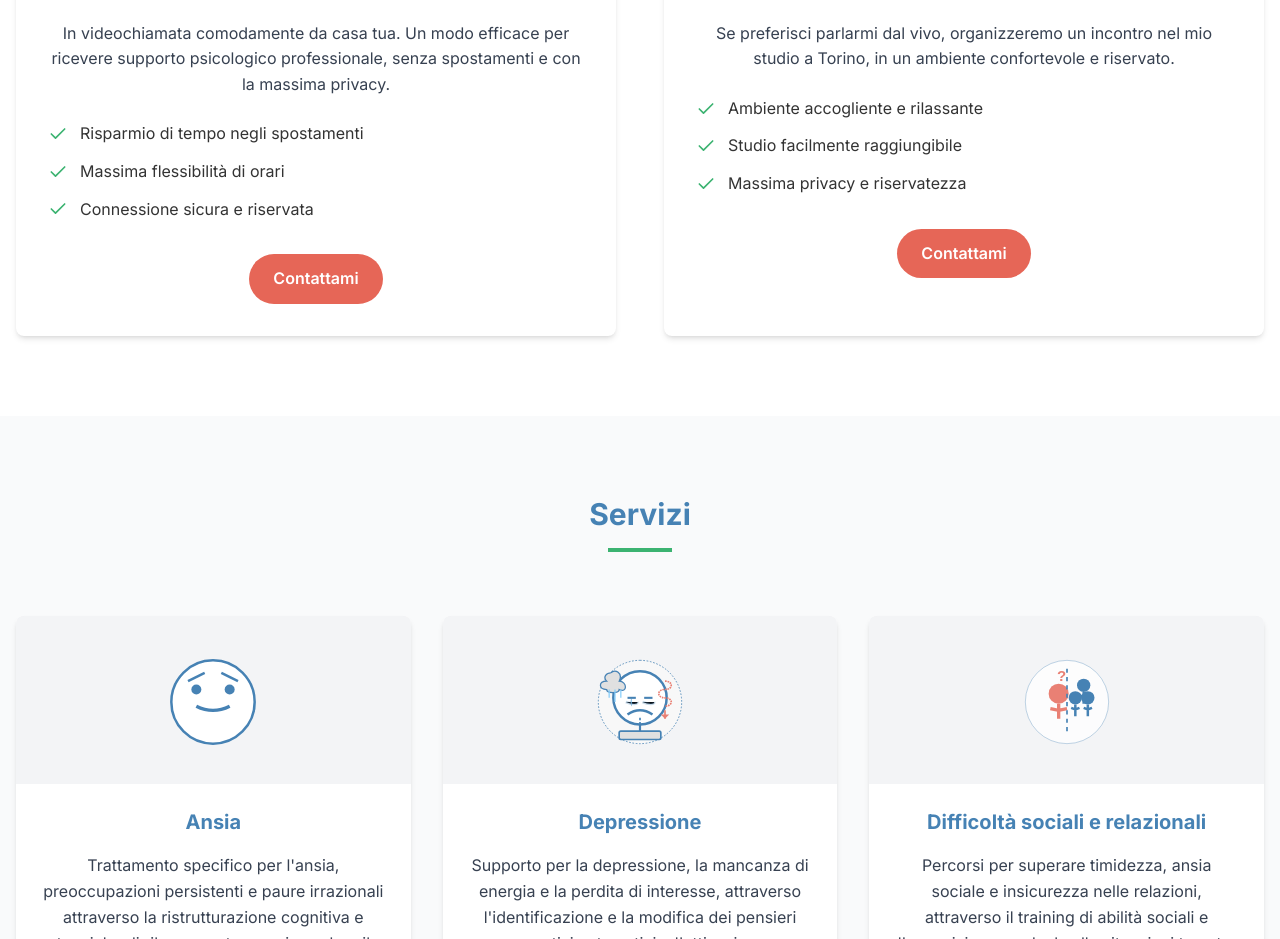
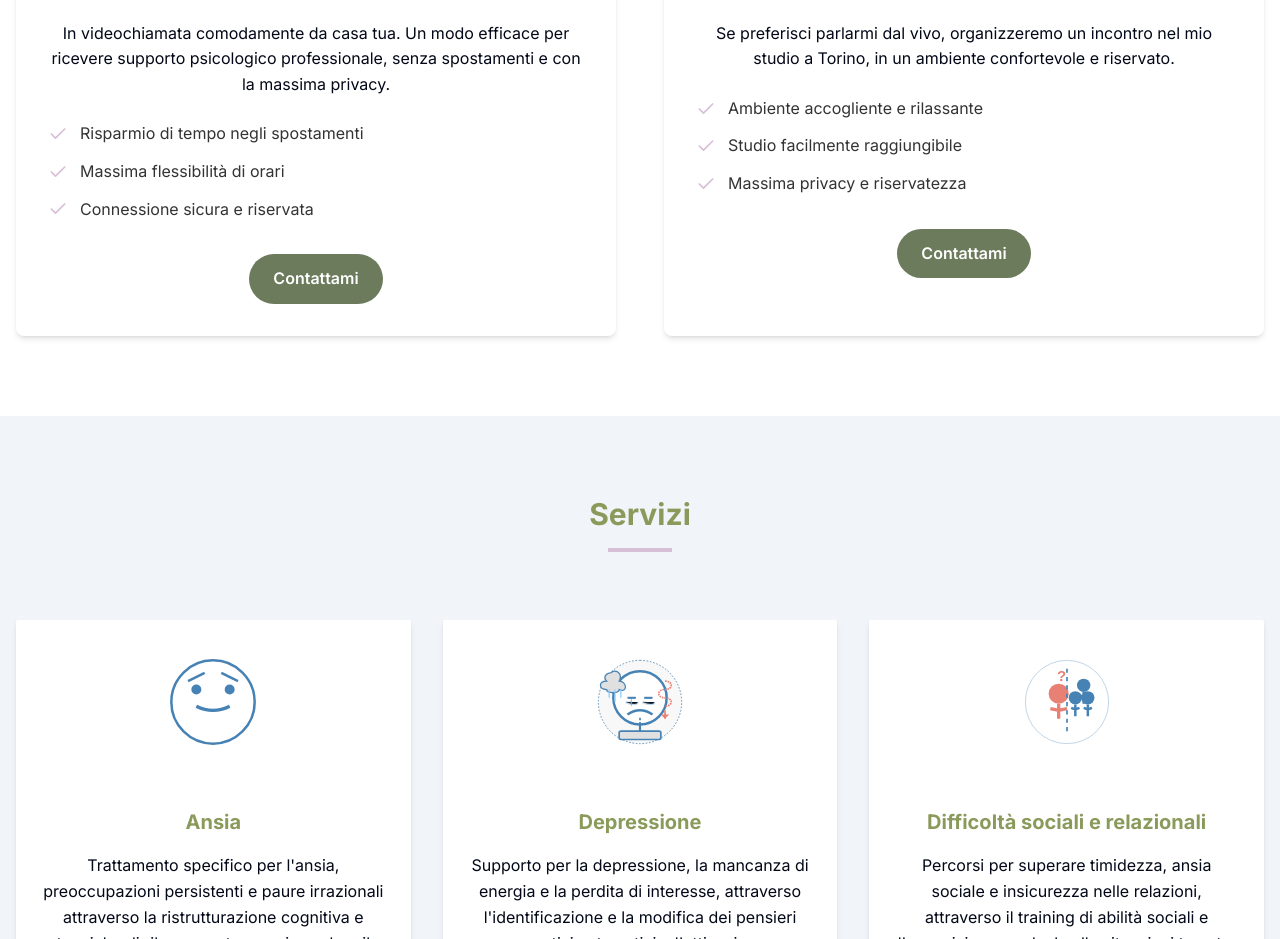
Before and after one commit to emanuel-epifani/rossella-strangio-website, a Next.js app: page / in a window 1280 px wide. Shown: the part 1861-2800 px from the top of the page. Built offline with nearby package versions, Linux system fonts and the light colour scheme.

Commit message:
refactor: centralized styles

```diff
--- a/src/app/globals.css
+++ b/src/app/globals.css
@@ -10,25 +10,22 @@
     --card-foreground: 222.2 84% 4.9%;
     --popover: 0 0% 100%;
     --popover-foreground: 222.2 84% 4.9%;
-    --primary: 208 64% 50%; /* #4682B4 - Steel Blue */
+    --primary: 82 25% 48%; /* #8A9A5B - Sage Green */
     --primary-foreground: 210 40% 98%;
-    --secondary: 149 43% 51%; /* #3CB371 - Medium Sea Green */
+    --secondary: 300 20% 79%; /* #D8BFD8 - Thistle/Malva */
     --secondary-foreground: 222.2 84% 4.9%;
     --muted: 210 40% 96%;
     --muted-foreground: 215.4 16.3% 46.9%;
-    --accent: 5 79% 64%; /* #e66657 - Coral */
+    --accent: 82 15% 44%; /* #6B7B5C - Darker sage */
     --accent-foreground: 210 40% 98%;
     --destructive: 0 84.2% 60.2%;
     --destructive-foreground: 210 40% 98%;
     --border: 214.3 31.8% 91.4%;
     --input: 214.3 31.8% 91.4%;
-    --ring: 208 64% 50%;
+    --ring: 82 25% 48%;
     --radius: 0.5rem;
 
-    /* Custom variables for the original design */
-    --primary-color: #4682B4;
-    --secondary-color: #3CB371;
-    --accent-color: #e66657;
+    /* Custom variables */
     --text-color: #333;
     --light-bg: #f9f9f9;
     --white: #fff;
@@ -42,29 +39,25 @@
     --card-foreground: 210 40% 98%;
     --popover: 222.2 84% 4.9%;
     --popover-foreground: 210 40% 98%;
-    --primary: 208 64% 50%;
+    --primary: 82 25% 48%;
     --primary-foreground: 222.2 47.4% 11.2%;
-    --secondary: 149 43% 51%;
+    --secondary: 300 20% 79%;
     --secondary-foreground: 210 40% 98%;
     --muted: 217.2 32.6% 17.5%;
     --muted-foreground: 215 20.2% 65.1%;
-    --accent: 5 79% 64%;
+    --accent: 82 15% 44%;
     --accent-foreground: 210 40% 98%;
     --destructive: 0 62.8% 30.6%;
     --destructive-foreground: 210 40% 98%;
     --border: 217.2 32.6% 17.5%;
     --input: 217.2 32.6% 17.5%;
-    --ring: 208 64% 50%;
+    --ring: 82 25% 48%;
   }
 }
 
 @layer base {
-  * {
-    @apply border-gray-200;
-  }
-
   body {
-    @apply bg-gray-50 text-gray-900;
+    @apply bg-muted text-foreground;
     font-family: 'Segoe UI', Tahoma, Geneva, Verdana, sans-serif;
     color: var(--text-color);
     line-height: 1.6;
@@ -115,11 +108,11 @@
   }
 
   .service-image {
-    @apply bg-gray-50 py-8 px-6 text-center;
+    @apply bg-muted py-8 px-6 text-center;
   }
 
   .box {
-    @apply bg-gray-50 rounded-lg p-6 shadow-md flex-1 min-w-[300px] text-left;
+    @apply bg-muted rounded-lg p-6 shadow-md flex-1 min-w-[300px] text-left;
   }
 
   .box-primary {
--- a/src/app/layout.tsx
+++ b/src/app/layout.tsx
@@ -172,7 +172,7 @@ export default function RootLayout({
         <link rel="preload" href="/images/ElenaMininni.jpg" as="image" />
 
         {/* Theme color */}
-        <meta name="theme-color" content="#4682B4" />
+        <meta name="theme-color" content="#8A9A5B" />
 
         {/* Schema.org JSON-LD */}
         <script
--- a/src/components/Header.tsx
+++ b/src/components/Header.tsx
@@ -32,7 +32,7 @@ export default function Header() {
               <a
                 key={item.href}
                 href={item.href}
-                className="text-gray-700 hover:text-primary transition-colors font-medium"
+className="text-foreground hover:text-primary transition-colors font-medium"
               >
                 {item.label}
               </a>
@@ -51,13 +51,13 @@ export default function Header() {
 
         {/* Mobile Navigation */}
         {isOpen && (
-          <div className="md:hidden border-t border-gray-200 py-4">
+          <div className="md:hidden border-t border py-4">
             <div className="flex flex-col space-y-4">
               {navItems.map((item) => (
                 <a
                   key={item.href}
                   href={item.href}
-                  className="text-gray-700 hover:text-primary transition-colors font-medium"
+  className="text-foreground hover:text-primary transition-colors font-medium"
                   onClick={() => setIsOpen(false)}
                 >
                   {item.label}
--- a/src/components/Patients.tsx
+++ b/src/components/Patients.tsx
@@ -18,7 +18,7 @@ export default function Patients() {
             </div>
             <div className="service-content">
               <h3 className="text-2xl font-bold text-primary mb-4 text-center">Terapia per Adulti</h3>
-              <p className="text-gray-700 mb-8 text-center">
+              <p className="text-foreground mb-8 text-center">
                 Percorsi individuali per affrontare stress, ansia, depressione, difficoltà relazionali, problemi legati al lavoro, e per promuovere la crescita personale e il benessere psicologico.
               </p>
               <div className="text-center">
@@ -41,7 +41,7 @@ export default function Patients() {
             </div>
             <div className="service-content">
               <h3 className="text-2xl font-bold text-primary mb-4 text-center">Terapia di Coppia</h3>
-              <p className="text-gray-700 mb-8 text-center">
+              <p className="text-foreground mb-8 text-center">
                 Supporto per coppie che desiderano migliorare la comunicazione, risolvere conflitti, ritrovare l&apos;intimità e rafforzare il legame emotivo per una relazione più sana e soddisfacente.
               </p>
               <div className="text-center">
--- a/src/components/Prices.tsx
+++ b/src/components/Prices.tsx
@@ -16,7 +16,7 @@ export default function Prices() {
             </div>
             <h3 className="text-2xl font-bold text-primary mb-4">Terapia Individuale</h3>
             <div className="text-4xl font-bold text-primary mb-2">€50</div>
-            <p className="text-gray-600 mb-6">per seduta</p>
+            <p className="text-muted-foreground mb-6">per seduta</p>
             <ul className="space-y-3 text-left mb-8">
               <li className="flex items-start gap-3">
                 <div className="w-2 h-2 bg-primary rounded-full mt-2 flex-shrink-0"></div>
@@ -43,7 +43,7 @@ export default function Prices() {
             </div>
             <h3 className="text-2xl font-bold text-secondary mb-4">Terapia di Coppia</h3>
             <div className="text-4xl font-bold text-secondary mb-2">€60</div>
-            <p className="text-gray-600 mb-6">per seduta</p>
+            <p className="text-muted-foreground mb-6">per seduta</p>
             <ul className="space-y-3 text-left mb-8">
               <li className="flex items-start gap-3">
                 <div className="w-2 h-2 bg-secondary rounded-full mt-2 flex-shrink-0"></div>
--- a/src/components/Services.tsx
+++ b/src/components/Services.tsx
@@ -5,7 +5,7 @@ import { services } from '@/data/services'
 
 export default function Services() {
   return (
-    <section id="services" className="py-20 bg-gray-50">
+    <section id="services" className="py-20 bg-muted">
       <div className="container">
         <div className="section-title">
           <h2>Servizi</h2>
@@ -14,7 +14,7 @@ export default function Services() {
         <div className="grid grid-cols-1 md:grid-cols-2 lg:grid-cols-3 gap-8">
           {services.map((service) => (
             <div key={service.id} className="service-card">
-              <div className="bg-gray-100 p-8 text-center border-t-4 border-t-gray-100">
+              <div className="bg-card p-8 text-center border-t-4 border-t-muted">
                 <Image
                   src={service.icon}
                   alt={service.alt}
@@ -27,7 +27,7 @@ export default function Services() {
                 <h3 className="text-xl font-bold text-primary mb-4">
                   {service.title}
                 </h3>
-                <p className="text-gray-700 leading-relaxed">
+                <p className="text-foreground leading-relaxed">
                   {service.description}
                 </p>
               </div>
--- a/src/components/Where.tsx
+++ b/src/components/Where.tsx
@@ -18,7 +18,7 @@ export default function Where() {
                 </svg>
               </div>
               <h3 className="text-2xl font-bold text-primary mb-4 text-center">Online</h3>
-              <p className="text-gray-700 mb-6 text-center">
+              <p className="text-foreground mb-6 text-center">
                 In videochiamata comodamente da casa tua. Un modo efficace per ricevere supporto psicologico professionale, senza spostamenti e con la massima privacy.
               </p>
               <ul className="space-y-3 mb-8">
@@ -52,7 +52,7 @@ export default function Where() {
                 </svg>
               </div>
               <h3 className="text-2xl font-bold text-primary mb-4 text-center">In sede a Torino</h3>
-              <p className="text-gray-700 mb-6 text-center">
+              <p className="text-foreground mb-6 text-center">
                 Se preferisci parlarmi dal vivo, organizzeremo un incontro nel mio studio a Torino, in un ambiente confortevole e riservato.
               </p>
               <ul className="space-y-3 mb-8">
--- a/tailwind.config.ts
+++ b/tailwind.config.ts
@@ -22,46 +22,46 @@ const config: Config = {
         background: "hsl(var(--background))",
         foreground: "hsl(var(--foreground))",
         primary: {
-          DEFAULT: "#4682B4", // Steel Blue
+          DEFAULT: "#8A9A5B", // Sage Green
           foreground: "hsl(var(--primary-foreground))",
-          50: "#f0f4f8",
-          100: "#d9e2ec",
-          200: "#bcccdc",
-          300: "#9fb3c8",
-          400: "#829ab1",
-          500: "#4682B4", // Main color
-          600: "#3e73a1",
-          700: "#35648e",
-          800: "#2d547a",
-          900: "#244566",
+          50: "#F5F7F0",
+          100: "#E8EDE0",
+          200: "#D5DDC5",
+          300: "#C2CDA9",
+          400: "#A8B58C",
+          500: "#8A9A5B", // Main color
+          600: "#7A8A4F",
+          700: "#6A7943",
+          800: "#5A6837",
+          900: "#4A572B",
         },
         secondary: {
-          DEFAULT: "#3CB371", // Medium Sea Green
+          DEFAULT: "#D8BFD8", // Thistle (Malva-like)
           foreground: "hsl(var(--secondary-foreground))",
-          50: "#f0f9f4",
-          100: "#dcf4e6",
-          200: "#bce9cf",
-          300: "#87d1a5",
-          400: "#4fb074",
-          500: "#3CB371", // Main color
-          600: "#2d9a5e",
-          700: "#26824e",
-          800: "#226b42",
-          900: "#1f5937",
+          50: "#FCF9FC",
+          100: "#F7F0F7",
+          200: "#EFE0EF",
+          300: "#E7D0E7",
+          400: "#DFC0DF",
+          500: "#D8BFD8", // Main color
+          600: "#C8A8C8",
+          700: "#B891B8",
+          800: "#A87AA8",
+          900: "#986398",
         },
         accent: {
-          DEFAULT: "#e66657", // Coral
+          DEFAULT: "#6B7B5C", // Darker sage for contrast
           foreground: "hsl(var(--accent-foreground))",
-          50: "#fef4f3",
-          100: "#fde8e6",
-          200: "#fbd4d1",
-          300: "#f7b3ad",
-          400: "#f1847a",
-          500: "#e66657", // Main color
-          600: "#d4483a",
-          700: "#b23b2f",
-          800: "#94342b",
-          900: "#7b312a",
+          50: "#F5F6F4",
+          100: "#E8EAE5",
+          200: "#D4D7CC",
+          300: "#BFC4B2",
+          400: "#AAB198",
+          500: "#6B7B5C", // Main color
+          600: "#5A6A4B",
+          700: "#49593A",
+          800: "#384829",
+          900: "#273718",
         },
         destructive: {
           DEFAULT: "hsl(var(--destructive))",
```
Also changed, not shown: src/components/Contact.tsx (+7 -7 lines), src/components/Footer.tsx (+14 -14 lines), public/images/7588779E-3380-43B5-B714-851A49FDF470.PNG (added), public/images/Screenshot 2026-04-10 alle 20.00.48.png (added).
